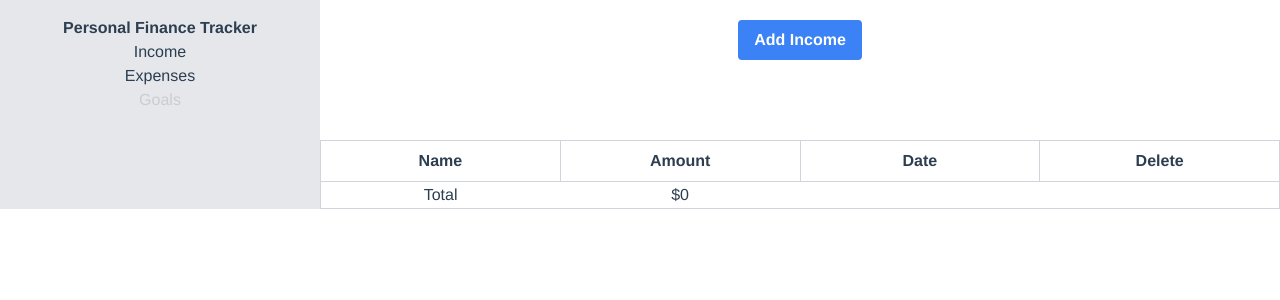
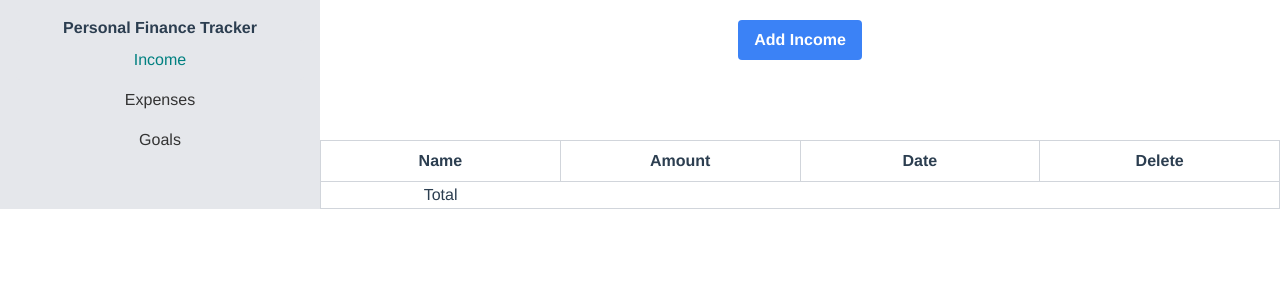
Before and after one commit to wsalazar/personal-finance-tracker, a Vue app in the folder frontend/: page /income in a window 1280 px wide. Shown: the top 300 px of the page. Built offline with nearby package versions, Linux system fonts and the light colour scheme.

Commit message:
adding styling sidebar navigation for when an item is clicked on. Also changed the way that currency is formatted. Optimized how all the values are accessed using Record object.

```diff
--- a/frontend/src/components/InlineEditing.vue
+++ b/frontend/src/components/InlineEditing.vue
@@ -11,11 +11,7 @@
     />
   </template>
   <template v-else>
-    {{
-      localValue.editingField === 'date'
-        ? formatDateForList(localValue?.data[localValue.editingField])
-        : localValue?.data[localValue.editingField]
-    }}
+    {{ local }}
   </template>
 </template>
 
@@ -66,4 +62,35 @@ const handleInput = (e: Event) => {
   emit('update:editingValue', target.value);
 };
 const localValue = ref(props);
+const local = ref<string | number | Date>('');
+
+type fieldType = 'date' | 'amount' | string;
+
+const fieldFormatters: Record<
+  fieldType,
+  (value: any) => string | number | Date
+> = {
+  date: (value: Date) => formatDateForList(value),
+  amount: (value: number) =>
+    new Intl.NumberFormat('en-US', {
+      style: 'currency',
+      currency: 'USD',
+      minimumFractionDigits: 2,
+      maximumFractionDigits: 2,
+    }).format(value),
+  default: (value: string) => value,
+};
+
+const formatFieldValue = (
+  fieldType: string,
+  fieldValue: string | number | Date,
+): string | number | Date => {
+  const formatter = fieldFormatters[fieldType] || fieldFormatters.default;
+  return formatter(fieldValue);
+};
+
+local.value = formatFieldValue(
+  localValue.value.editingField,
+  localValue.value?.data[localValue.value.editingField],
+);
 </script>
--- a/frontend/src/components/expenses/ExpenseList.vue
+++ b/frontend/src/components/expenses/ExpenseList.vue
@@ -93,7 +93,7 @@
           <tfoot>
             <tr>
               <td>Total</td>
-              <td>${{ totalAmount }}</td>
+              <td>{{ formattedTotalAmount }}</td>
               <td></td>
               <td></td>
             </tr>
@@ -131,7 +131,7 @@ interface User {
 const expenseList = ref<Expense[]>([]);
 const user = ref<User | null>(null);
 let totalAmount = ref(0);
-
+const formattedTotalAmount = ref('');
 const editExpenseCell = (
   fieldValue: string | number | Date,
   field: string,
@@ -188,6 +188,12 @@ const fetchExpenseList = async () => {
       expenseList.value = response.data;
       totalAmount.value = 0;
       expenseList.value.forEach((v) => (totalAmount.value += v.amount));
+      formattedTotalAmount.value = new Intl.NumberFormat('en-US', {
+        style: 'currency',
+        currency: 'USD',
+        minimumFractionDigits: 2,
+        maximumFractionDigits: 2,
+      }).format(totalAmount.value);
     } else {
       console.error('User ID is not available');
     }
--- a/frontend/src/components/goals/GoalList.vue
+++ b/frontend/src/components/goals/GoalList.vue
@@ -83,7 +83,7 @@
           <tfoot>
             <tr>
               <td>Total</td>
-              <td>${{ totalAmount }}</td>
+              <td>{{ formattedTotalAmount }}</td>
               <td></td>
               <td></td>
             </tr>
@@ -120,6 +120,7 @@ interface Goal {
 
 const user = ref<User | null>(null);
 let totalAmount = ref(0);
+const formattedTotalAmount = ref('');
 const isEditing = ref(false);
 
 const goalList = ref<Goal[]>([]);
@@ -176,6 +177,12 @@ const fetchGoalList = async () => {
       goalList.value = response.data;
       totalAmount.value = 0;
       goalList.value.forEach((v) => (totalAmount.value += v.amount));
+      formattedTotalAmount.value = new Intl.NumberFormat('en-US', {
+        currency: 'USD',
+        style: 'currency',
+        minimumFractionDigits: 2,
+        maximumFractionDigits: 2,
+      }).format(totalAmount.value);
     }
   } catch (err) {
     console.error('Error fetching data');
--- a/frontend/src/components/income/IncomeList.vue
+++ b/frontend/src/components/income/IncomeList.vue
@@ -94,7 +94,7 @@
           <tfoot>
             <tr>
               <td>Total</td>
-              <td>${{ totalAmount }}</td>
+              <td>{{ formattedTotalAmount }}</td>
               <td></td>
               <td></td>
             </tr>
@@ -127,6 +127,7 @@ interface User {
 
 const incomeList = ref<Income[]>([]);
 const totalAmount = ref(0);
+const formattedTotalAmount = ref('');
 const user = ref<User | null>(null);
 const editingField = ref('');
 const editingValue = ref<string | number | Date>('');
@@ -181,6 +182,12 @@ const fetchIncomeList = async () => {
       const response = await api.get(`/income/user/${user.value.userId}`);
       incomeList.value = response.data;
       incomeList.value.forEach((v) => (totalAmount.value += v.amount));
+      formattedTotalAmount.value = new Intl.NumberFormat('en-US', {
+        style: 'currency',
+        currency: 'USD',
+        minimumFractionDigits: 2,
+        maximumFractionDigits: 2,
+      }).format(totalAmount.value);
     }
   } catch (err) {
     console.error('Error fetching data');
--- a/frontend/src/views/SidebarMenu.vue
+++ b/frontend/src/views/SidebarMenu.vue
@@ -4,12 +4,22 @@
       Personal Finance Tracker
     </h1>
     <ul>
-      <li><router-link to="/income">Income</router-link></li>
       <li>
-        <router-link to="/expenses">Expenses</router-link>
+        <router-link to="/income" class="nav-link" active-class="active"
+          >Income</router-link
+        >
       </li>
       <li>
-        <router-link to="/goals" :class="{ disabled: isGoalsDisabled }"
+        <router-link to="/expenses" class="nav-link" active-class="active"
+          >Expenses</router-link
+        >
+      </li>
+      <li>
+        <router-link
+          to="/goals"
+          :class="{ disabled: isGoalsDisabled }"
+          active-class="active"
+          class="nav-link"
           >Goals</router-link
         >
       </li>
@@ -27,7 +37,6 @@ const isGoalsDisabled = ref(true);
 
 const dashboard = () => {
   router.push('/');
-  // router.push({ name: 'DashboardPage' });
 };
 
 const shouldGoalsBeEnabled = async () => {
@@ -86,4 +95,19 @@ shouldGoalsBeEnabled();
   color: #ccc;
   text-decoration: none;
 }
+
+.nav-link {
+  text-decoration: none;
+  color: #333;
+  padding: 0.5rem;
+  display: block;
+  border-radius: 4px;
+}
+.nav-link:hover {
+  color: teal;
+}
+.active {
+  background-color: rgb(229 231 235 / var(--tw-bg-opacity, 1));
+  color: teal;
+}
 </style>
```
